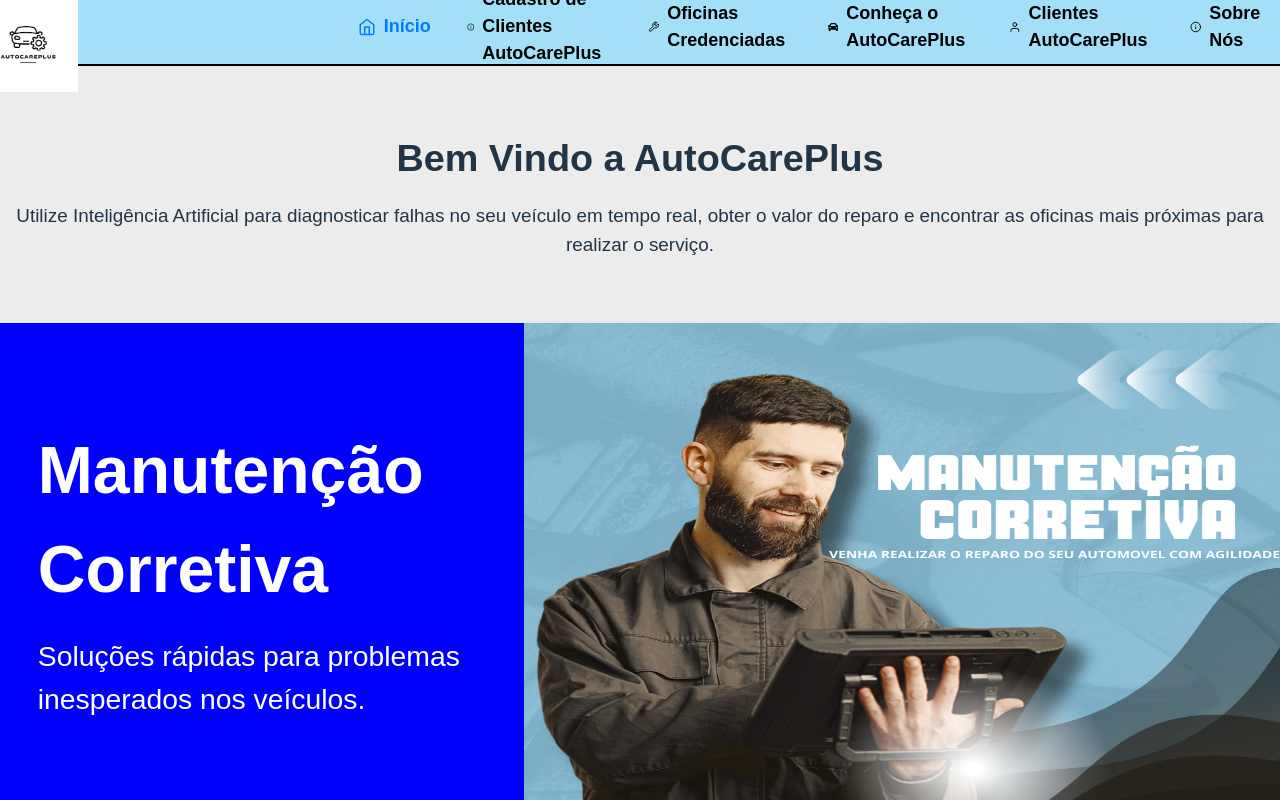
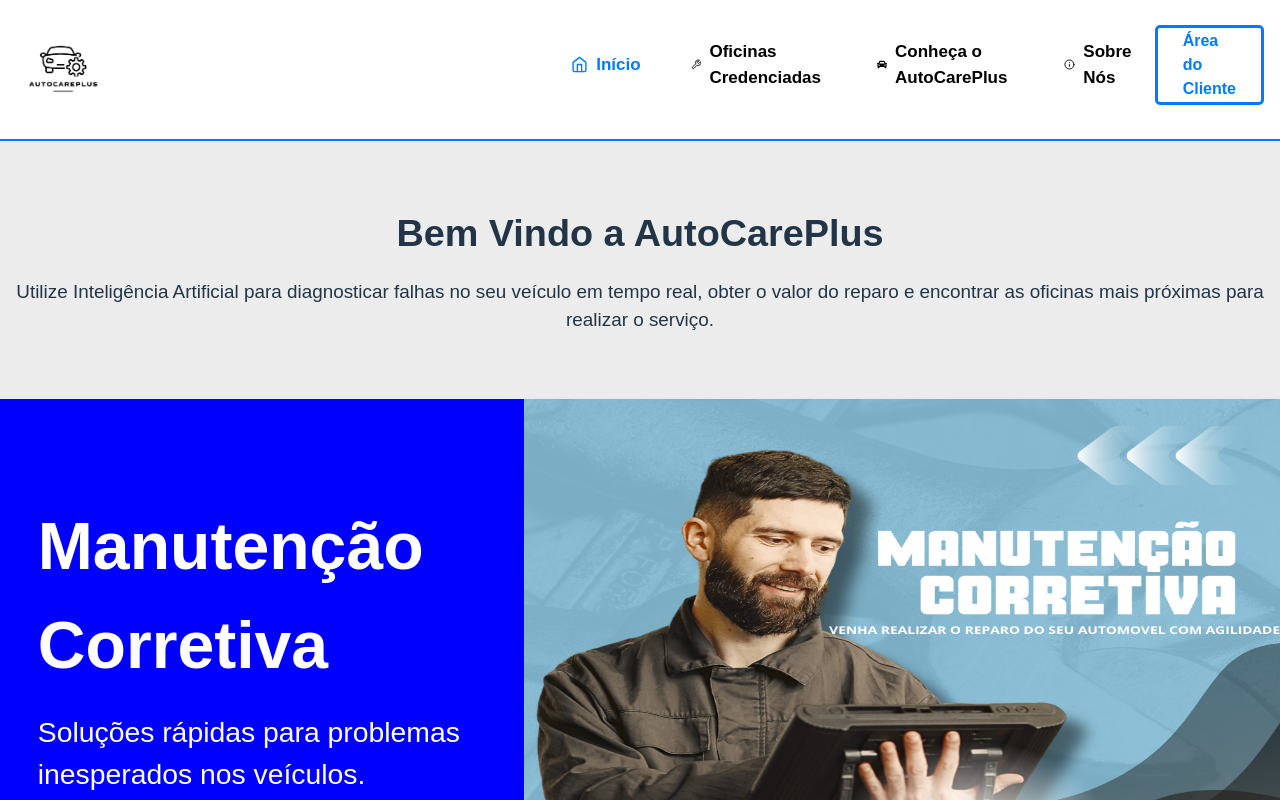
Before and after one commit to joao1015/AutoCarePlusReact, a React (Vite) app in the folder Sprint3/: page / in a window 1280 px wide. Shown: the top 800 px of the page. Built offline with nearby package versions, Linux system fonts and the light colour scheme.

Commit message:
Incluido o botão do cliente e estilizado o cabeçalho

```diff
--- a/Sprint3/src/Componentes/Cabecalho/index.tsx
+++ b/Sprint3/src/Componentes/Cabecalho/index.tsx
@@ -2,7 +2,7 @@
 import styled from 'styled-components';
 import logo from './Imagems/LogoAutoCareplus.png';
 import { Link, NavLink } from 'react-router-dom';
-import { FiMenu, FiHome, FiInfo, FiTool, FiUser } from 'react-icons/fi';
+import { FiHome, FiInfo, FiTool } from 'react-icons/fi';
 import { FaCar } from 'react-icons/fa';
 
 // Styled Components corrigidos
@@ -10,55 +10,52 @@
   position: relative;
   top: 0;
   left: 0;
-  width: 101%;
-  height: 2cm;
-  background-color: #A3DFF6;
-  color: #fff;
+  width: 100%;
+  height: 4cm;
+  background-color: #ffffff;
   display: flex;
   align-items: center;
   justify-content: space-between;
   padding: 0 1rem;
   box-sizing: border-box;
   z-index: 1000;
-  border: 0; /* Reseta todas as bordas */
-  border-bottom: 2px solid #000000; /* Adiciona borda apenas embaixo */
-  transition: border-bottom 0.3s ease; /* Transição suave para a borda inferior */
+  border-bottom: 2px solid #000000;
   margin-right: 50px;
   margin-top: -10px;
 
   &:hover {
-    border-bottom: 2px solid #007bff; /* Muda a cor da borda ao passar o mouse */
+    border-bottom: 2px solid #007bff;
   }
 `;
 
 const Logo = styled.img`
   height: auto;
-  width: 30%;
-  object-fit: contain;
+  width: 23%;
   cursor: pointer;
   background-color: #000000;
-  margin-top: 1cm;
-  margin-right: -45px;
-  margin-left: -1cm;
+  margin-top: 0.3cm;
+  margin-right: 1cm;
+  margin-left: -0.4cm;
 `;
 
 const NavContainer = styled.nav`
   display: flex;
   align-items: center;
   gap: 1rem;
+  flex-grow: 1; /* Faz o menu ocupar o espaço disponível */
+  justify-content: flex-start; /* Alinha os links à esquerda */
 `;
 
 const NavLinkStyled = styled(NavLink)`
   color: #000000;
   text-decoration: none;
   font-family: 'Poppins', sans-serif;
-  font-size: 18px;
+  font-size: 17px;
   display: flex;
   align-items: center;
   gap: 0.5rem;
-  padding: 10px;
+  padding: 17px;
   border-radius: 5px;
-  transition: background-color 0.3s;
   font-weight: bold;
 
   &.active {
@@ -70,76 +67,21 @@
   }
 `;
 
-const MenuButton = styled.button`
-  background: none;
-  border: none;
-  color: #fff;
-  cursor: pointer;
-  font-size: 1.5rem;
-  display: flex;
-  align-items: center;
-  padding: 10px;
-  margin-left: 10px;
+const AreaDoClienteButton = styled(Link)`
+  background-color: #ffffff;
+  color: #007bff;
+  border: 3px solid #007bff;
+  padding: 1px 25px; /* Alterei o padding horizontal para deixar o botão retangular */
+  border-radius: 5px;
+  text-decoration: none;
+  font-family: 'Poppins', sans-serif;
+  font-weight: bold;
+  margin-left: auto; /* Move o botão para a extrema direita */
+  transition: background-color 0.3s ease, color 0.3s ease;
 
   &:hover {
+    background-color: #007bff;
     color: #ffffff;
-  }
-`;
-
-const UsuarioInfo = styled.div`
-  display: flex;
-  align-items: center;
-  position: relative;
-`;
-
-const Avatar = styled.img`
-  width: 40px;
-  height: 40px;
-  border-radius: 50%;
-  border: 2px solid #fff;
-  margin-right: 10px;
-`;
-
-const Nome = styled.span`
-  font-size: 16px;
-  font-family: 'Poppins', sans-serif;
-  font-weight: 500;
-  color: #fff;
-  margin-left: 15px;
-  display: flex;
-  align-items: center;
-  padding: 0 10px;
-  background-color: #333;
-  border-radius: 5px;
-`;
-
-interface MenuDropdownProps {
-  open: boolean;
-}
-
-const MenuDropdown = styled.div<MenuDropdownProps>`
-  position: absolute;
-  top: 100%;
-  right: 0;
-  background-color: #fff;
-  color: #cfcfcf;
-  min-width: 160px;
-  box-shadow: 0px 8px 16px rgba(0, 0, 0, 0.2);
-  z-index: 1000;
-  border-radius: 5px;
-  display: ${(props) => (props.open ? 'block' : 'none')};
-`;
-
-const DropdownItem = styled(Link)`
-  color: #000;
-  padding: 12px 16px;
-  text-decoration: none;
-  display: block;
-  font-family: 'Poppins', sans-serif;
-  font-size: 14px;
-
-  &:hover {
-    background-color: #ddd;
   }
 `;
 
@@ -151,22 +93,6 @@
 }
 
 const Cabecalho: React.FC<CabecalhoProps> = ({ usuario }) => {
-  const [menuOpen, setMenuOpen] = useState(false);
-  const menuRef = useRef<HTMLDivElement>(null);
-
-  const toggleMenu = () => setMenuOpen(!menuOpen);
-
-  const handleClickOutside = (event: MouseEvent) => {
-    if (menuRef.current && !menuRef.current.contains(event.target as Node)) {
-      setMenuOpen(false);
-    }
-  };
-
-  useEffect(() => {
-    document.addEventListener('mousedown', handleClickOutside);
-    return () => document.removeEventListener('mousedown', handleClickOutside);
-  }, []);
-
   return (
     <CabecalhoContainer>
       <Link to="/">
@@ -176,38 +102,19 @@
         <NavLinkStyled to="/">
           <FiHome /> Início
         </NavLinkStyled>
-        <NavLinkStyled to="/SejaCadastrado">
-          <FiInfo /> Cadastro de Clientes AutoCarePlus
-        </NavLinkStyled>
         <NavLinkStyled to="/loginOficinas">
           <FiTool /> Oficinas Credenciadas
         </NavLinkStyled>
         <NavLinkStyled to="/conheca">
           <FaCar /> Conheça o AutoCarePlus
         </NavLinkStyled>
-        <NavLinkStyled to="/SejaCadastrado">
-          <FiUser /> Clientes AutoCarePlus
-        </NavLinkStyled>
         <NavLinkStyled to="/sobrenos">
           <FiInfo /> Sobre Nós
         </NavLinkStyled>
       </NavContainer>
-
-      {usuario && (
-        <UsuarioInfo>
-          {usuario.avatarUrl && <Avatar src={usuario.avatarUrl} alt="Avatar do Usuário" />}
-          <Nome>{usuario.nome}</Nome>
-          <MenuButton onClick={toggleMenu}>
-            <FiMenu />
-          </MenuButton>
-          <MenuDropdown ref={menuRef} open={menuOpen}>
-            <DropdownItem to="/login">Login</DropdownItem>
-            <DropdownItem to="/oficinas">Oficinas</DropdownItem>
-            <DropdownItem to="/informacoes-oficinas">Informações de Oficinas</DropdownItem>
-            <DropdownItem to="/servico">Serviço do AutoCarePlus</DropdownItem>
-          </MenuDropdown>
-        </UsuarioInfo>
-      )}
+      <AreaDoClienteButton to="/area-do-cliente">
+        Área do Cliente
+      </AreaDoClienteButton>
     </CabecalhoContainer>
   );
 };
```
